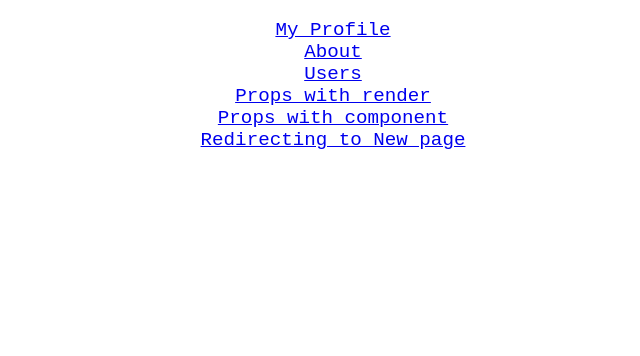
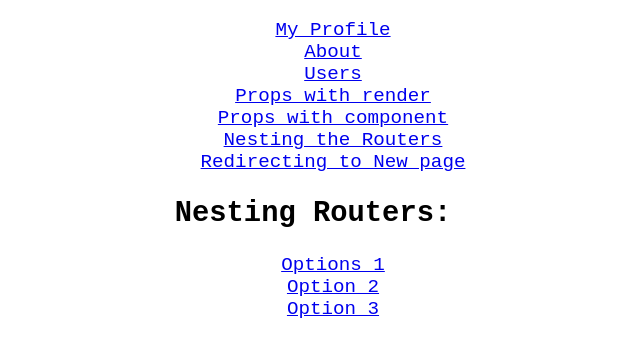
Before and after one commit to leolanese/React-routers-playground, a React (Create React App) app: page /nestings in a window 1280 px wide. Shown: the top 356 px of the page, without its empty margins (327-967 px from the left). Built offline with nearby package versions, Linux system fonts and the light colour scheme.

Commit message:
adding nesting routers with router 5

```diff
--- a/src/App.js
+++ b/src/App.js
@@ -1,9 +1,9 @@
 import React from 'react';
 import "./App.css";
 
-import { Link, BrowserRouter as Router, Route, Redirect, Switch, useLocation, useHistory } from "react-router-dom";
+import { Link, BrowserRouter as Router, Route, Redirect, Switch, useLocation, useHistory, useRouteMatch } from "react-router-dom";
 import { Users, Location, Match } from './resources/objects';
-
+import { Nestings } from './resources/Nestings';
 
 const LandingPage = () => <h3>Landing Page</h3>;
 
@@ -42,10 +42,7 @@ const UsersPage = () => {
 
 const UserPage = ({ match, location }) => {
   //  destructuring the object when landing on new url route
-  const {
-    params: { userId }
-  } = match;
-
+  const { params: { userId }  } = match;
   console.table(match);
 
   return (
@@ -63,6 +60,7 @@ const UserPage = ({ match, location }) => {
 };
 
 const App = () => {
+
   return (
     <section className="App">
       <Router>
@@ -74,10 +72,16 @@ const App = () => {
               <li><Link to="/users">Users</Link></li>
               <li><Link to="/props-with-render">Props with render</Link></li>
               <li><Link to="/props-with-component">Props with component</Link></li>
+
+              <li>
+                <Link to="/nestings">Nesting the Routers</Link>
+              </li>
+
               <li><Link to="/404">Redirecting to New page</Link></li>
             </ul>
           </nav>
 
+          {/* Use a <Switch> any time we have multiple routes, but you want only one of them to render at a time */}
           <Switch>
             {/* React Router v5 using "exact" inclusive routing */}
             <Route exact path="/" component={LandingPage} />
@@ -91,6 +95,10 @@ const App = () => {
             {/* Passing function as a component props in Route component using recommended props-with-render */}
             <Route exact path="/props-with-render" render={(props) => <PropsPage {...props} title={`Props with render`} />} />
 
+            <Route path="/nestings">
+              <Nestings />
+            </Route>
+
             <Redirect exact from="/redirecting" to="/404" />
             <Route exact path="/404" render={() => <h1>404: page not found</h1>} />
 
@@ -101,4 +109,5 @@ const App = () => {
   );
 };
 
+
 export default App;
--- /dev/null
+++ b/src/resources/Nestings.js
@@ -0,0 +1,44 @@
+import React from 'react';
+
+import { Link, BrowserRouter as Router, useParams, Route, Switch, useRouteMatch } from "react-router-dom";
+
+export const Nestings = () => {
+  // `path` = lets us build <Route> paths that are relative to the parent route,
+  // `url` = lets us build relative links.
+  let { path, url } = useRouteMatch();
+
+  return (
+    <div>
+      <h2>Nesting Routers:</h2>
+      <ul>
+        <li>
+          <Link to={`${url}/Option1`}>Options 1</Link>
+        </li>
+        <li>
+          <Link to={`${url}/Option2`}>Option 2</Link>
+        </li>
+        <li>
+          <Link to={`${url}/Option3`}>Option 3</Link>
+        </li>
+      </ul>
+
+      <Switch>
+        <Route exact path={path}>
+        </Route>
+        <Route path={`${path}/:nestingId`}>
+          <Nesting />
+        </Route>
+      </Switch>
+    </div>
+  );
+}
+
+function Nesting() {
+  let { nestingId } = useParams();
+
+  return (
+    <div>
+      <h3>Option selected: {nestingId}</h3>
+    </div>
+  );
+}
```
